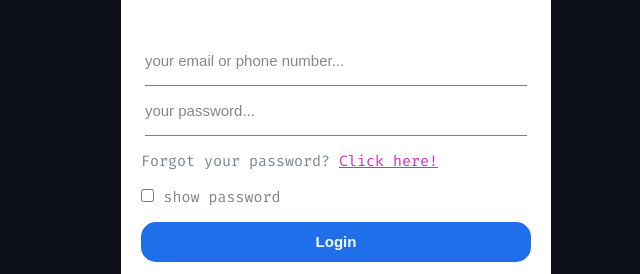
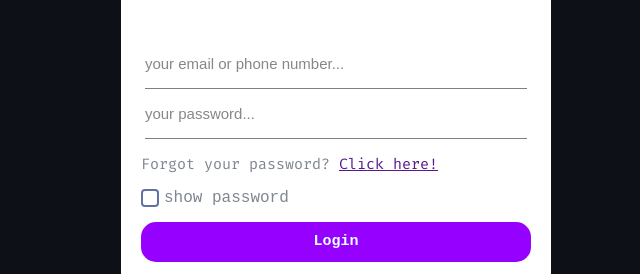
Before and after one commit to jeanlucas2k07/slashdev-chat, a website with bundled scripts: page index.html in a window 1280 px wide. Shown: the part 308-582 px from the top of the page, without its empty margins (304-944 px from the left). Built offline with nearby package versions, Linux system fonts and the light colour scheme; some packages are replaced by stand-ins of ours; no server answers.

Commit message:
verificação das entradas

```diff
--- a/script.js
+++ b/script.js
@@ -56,11 +56,18 @@ submitButton.addEventListener("click", function (event) {
     const email = document.getElementById("email").value;
     const password = document.getElementById("password").value;
 
-    console.log(email, password);
+    if (!email || !password){
+      window.alert("As entradas de email ou senha estão vazias")
+      return null
+    }else{
+      console.log("Email:", email)
+      console.log("Senha:", password)
 
-    loginEmailAndPassword(email, password)
+      loginEmailAndPassword(email, password)
+    };
 
   } catch(error){
     console.log("Erro ao capturar as informações de email e senha:", error)
-  }
-})
+  };
+
+});
--- a/style.css
+++ b/style.css
@@ -91,19 +91,52 @@
     font-size: 15px;
   }
 
-  form a {
-    color: hsl(303, 67%, 50%);
+  .checkbox {
+    display: flex;
+    align-items: center;
+    gap: 5px;
+    font-family: monospace;
+    font-size: 16px;
+    color: #7f8692;
   }
 
-  input[type=checkbox]{
+  .checkbox label {
     cursor: pointer;
+
   }
 
-  form label {
+  .checkbox input[type="checkbox"] {
+    appearance: none;
+    -webkit-appearance: none;
+    width: 18px;
+    height: 18px;
+    border: 2px solid #6272a4; /* cor do tema Dracula */
+    border-radius: 4px;
+    background-color: transparent;
+    cursor: pointer;
+    position: relative;
+    transition: all 0.2s ease-in-out;
+  }
+
+  .checkbox input[type=checkbox]:hover{
+    background-color: #9500ff;
+    border-color: #9500ff;
+  }
+
+  .checkbox input[type=checkbox]:checked{
+    background-color:#7700cb;
+    border-color: #7700cb;
+  }
+
+  .checkbox input[type=checkbox]:checked::before{
+    content: "✔";
+    color: #f8f8f2;
     font-size: 15px;
-    color: #878787;
-    cursor: pointer;
+    position: absolute;
+    left: 2px;
+    top: -2px;
   }
+
 
   .submit-button{
     display: flex;
@@ -112,7 +145,7 @@
   }
 
   input[type=submit]{
-    background-color: #1f6feb;
+    background-color:#9500ff;
     color: azure;
     height: 40px;
     width: 400px;
@@ -122,10 +155,11 @@
     border: none;
     font-weight: 600;
     font-size: 15px;
+    font-family: monospace;
   }
 
   input[type=submit]:hover{
-    background-color: #1d5dbc;
+    background-color:#7700cb;
   }
 
   .social-login{
```
